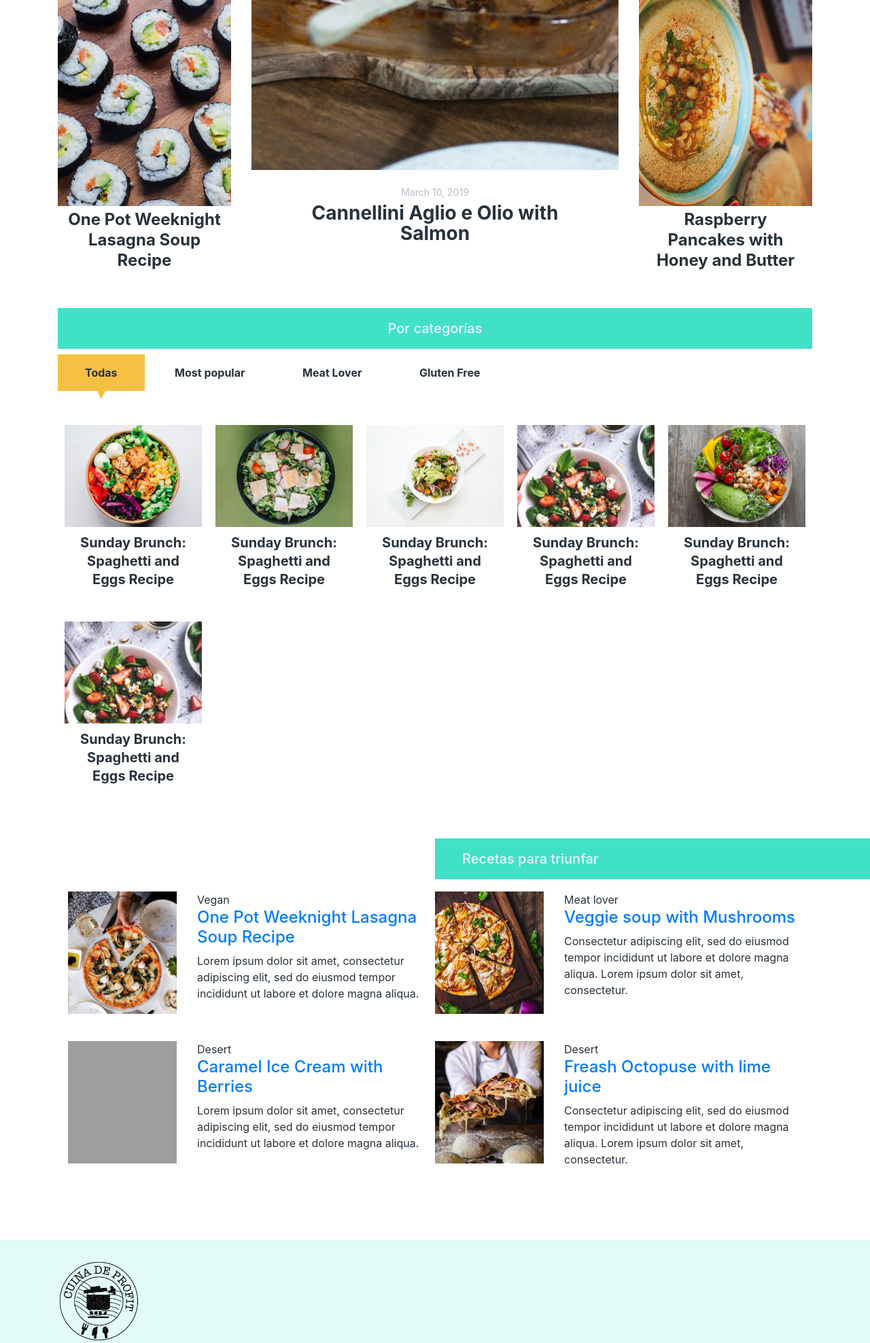
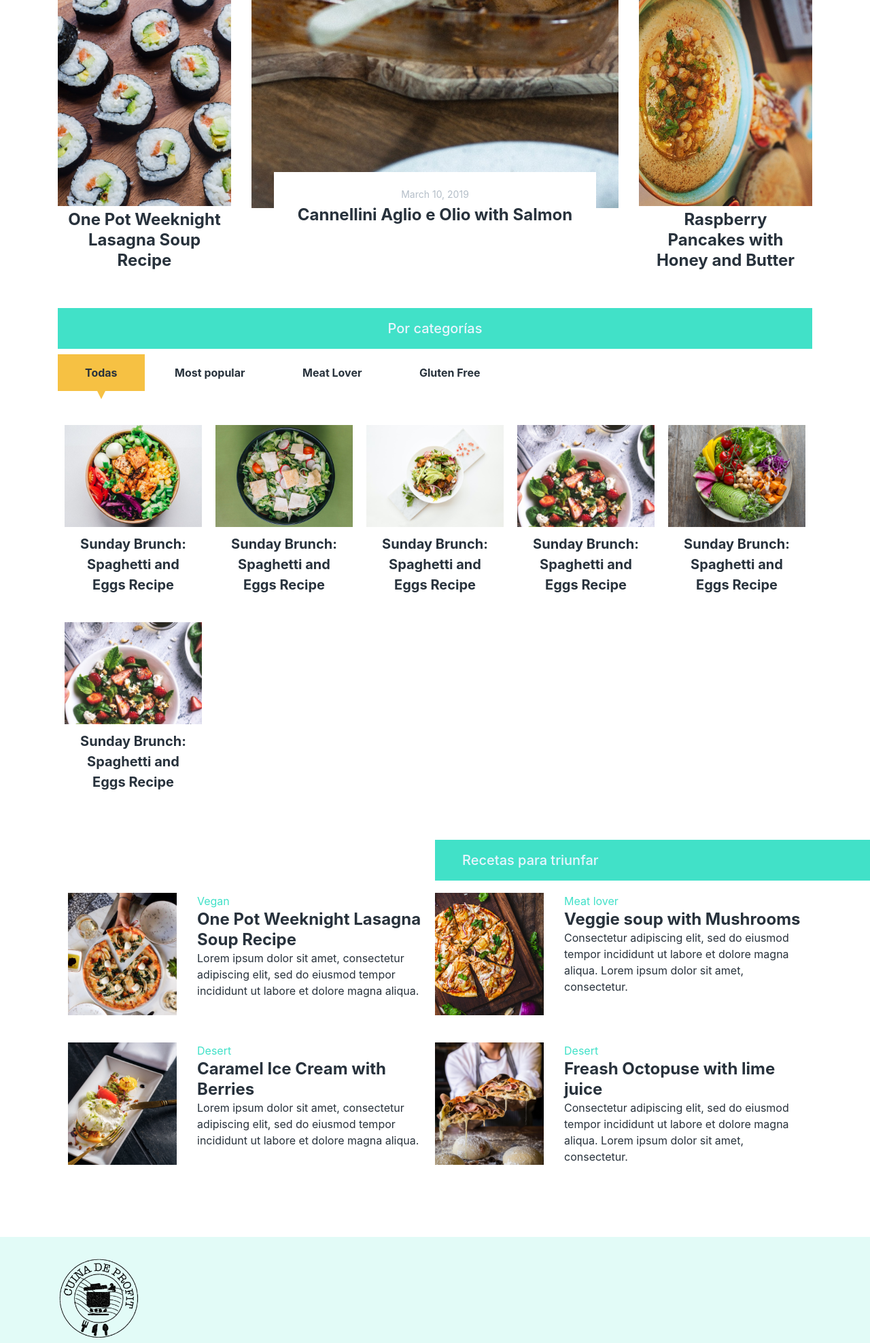
Before and after one commit to barbaragavalda/cuinadeprofit.cat, a PHP site: template src/Web/View/home.twig in a window 1280 px wide. Shown: the part 838-2813 px from the top of the page at 68% size. Run offline with PHP 8.4, Linux system fonts and the light colour scheme; the template is opened without the code that fills it, so the values that code supplies are empty; some libraries are stand-ins or nearby versions; grey boxes are pictures that could not be loaded.

Commit message:
more home

```diff
--- a/public/static/css/style.css
+++ b/public/static/css/style.css
@@ -2,7 +2,7 @@
  * COMMON
  ******************************/
 /* colors */
-body, header a {
+body, header a, .hover-effect .item a {
 	color: rgb(40, 50, 60) !important;
 }
 .black-bg{
@@ -59,7 +59,7 @@ header ul li a:after{
 	background: rgb(65, 225, 200);
 }
 .secondary-color,
-.hover-effect .item:hover .text{
+.hover-effect .item:hover a{
 	color: rgb(246, 193, 67) !important;
 }
 .secondary-bg,
@@ -100,6 +100,14 @@ section {
 .hover-effect .item{
 	position: relative;
 	cursor: pointer;
+}
+
+.hover-effect .item a {
+	display: block;
+	line-height: 30px;
+	font-weight: 700;
+	font-size: 1.5rem;
+	text-decoration: none;
 }
 .hover-effect .item .img{
 	display: flex;
@@ -309,10 +317,6 @@ section h5 {
 .mosaic .text {
 	padding: 5px 10px 0 10px;
 }
-.mosaic .text h3, .mosaic .text h4 {
-	line-height: 30px;
-	font-weight: 700;
-}
 .mosaic .large-item .text {
 	text-align: center;
 	display: inline-block;
@@ -381,9 +385,9 @@ section h5 {
 #filter-items .item .img{
 	height: 150px;
 }
-#filter-items .item h5{
-	font-weight: 700;
-	line-height: 27px;
+#filter-items .item a{
+	font-size: 1.25rem;
+	text-align: center;
 	padding: 10px;
 }
 
--- a/src/Web/View/home.twig
+++ b/src/Web/View/home.twig
@@ -27,7 +27,7 @@
                         <div class="img" style="background-image: url('{{ staticDomain }}img/dummy/lasagna.jpg');"></div>
                         <div class="text white-bg">
                             <span class="grey-color">March 10, 2019</span>
-                            <h3>Cannellini Aglio e Olio with Salmon</h3>
+                            <a href="{{ domain }}{% trans %}receta{% endtrans %}/1">Cannellini Aglio e Olio with Salmon</a>
                         </div>
                     </div>
                 </div>
@@ -35,13 +35,13 @@
                     <div class="item">
                         <div class="img" data-setbg="img/recipe-1.jpg" style="background-image: url('{{ staticDomain }}img/dummy/carrot-cake.jpg');"></div>
                         <div class="text">
-                            <h4>Raw Vegan Carrot Cake Bites with Avocado</h4>
+                            <a href="{{ domain }}{% trans %}receta{% endtrans %}/2">Raw Vegan Carrot Cake Bites with Avocado</a>
                         </div>
                     </div>
                     <div class="item">
                         <div class="img" data-setbg="img/recipe-2.jpg" style="background-image: url('{{ staticDomain }}img/dummy/sushi.jpg');"></div>
                         <div class="text">
-                            <h4>One Pot Weeknight Lasagna Soup Recipe</h4>
+                            <a href="{{ domain }}{% trans %}receta{% endtrans %}/3">One Pot Weeknight Lasagna Soup Recipe</a>
                         </div>
                     </div>
                 </div>
@@ -49,13 +49,13 @@
                     <div class="item">
                         <div class="img" data-setbg="img/recipe-4.jpg" style="background-image: url('{{ staticDomain }}img/dummy/hamburger.jpg');"></div>
                         <div class="text">
-                            <h4>Beef Burger with French Fries and Salad</h4>
+                            <a href="{{ domain }}{% trans %}receta{% endtrans %}/4">Beef Burger with French Fries and Salad</a>
                         </div>
                     </div>
                     <div class="item">
                         <div class="img" data-setbg="img/recipe-5.jpg" style="background-image: url('{{ staticDomain }}img/dummy/hummus.jpg');"></div>
                         <div class="text">
-                            <h4>Raspberry Pancakes with Honey and Butter</h4>
+                            <a href="{{ domain }}{% trans %}receta{% endtrans %}/5">Raspberry Pancakes with Honey and Butter</a>
                         </div>
                     </div>
                 </div>
@@ -81,27 +81,27 @@
         <div id="filter-items" class="hover-effect clearfix">
             <div class="item mix all mostpopular">
                 <div class="img" style="background-image: url('{{ staticDomain }}img/dummy/salad-1.jpg')"></div>
-                <h5 class="text">Sunday Brunch: Spaghetti and Eggs Recipe</h5>
+                <a href="#" class="text">Sunday Brunch: Spaghetti and Eggs Recipe</a>
             </div>
             <div class="item mix all mostpopular">
                 <div class="img" style="background-image: url('{{ staticDomain }}img/dummy/salad-2.jpg')"></div>
-                <h5 class="text">Sunday Brunch: Spaghetti and Eggs Recipe</h5>
+                <a href="#" class="text">Sunday Brunch: Spaghetti and Eggs Recipe</a>
             </div>
             <div class="item mix all meatlover mostpopular">
                 <div class="img" style="background-image: url('{{ staticDomain }}img/dummy/salad-3.jpg')"></div>
-                <h5 class="text">Sunday Brunch: Spaghetti and Eggs Recipe</h5>
+                <a href="#" class="text">Sunday Brunch: Spaghetti and Eggs Recipe</a>
             </div>
             <div class="item mix all meatlover">
                 <div class="img" style="background-image: url('{{ staticDomain }}img/dummy/salad-4.jpg')"></div>
-                <h5 class="text">Sunday Brunch: Spaghetti and Eggs Recipe</h5>
+                <a href="#" class="text">Sunday Brunch: Spaghetti and Eggs Recipe</a>
             </div>
             <div class="item mix all meatlover glutenfree">
                 <div class="img" style="background-image: url('{{ staticDomain }}img/dummy/salad-5.jpg')"></div>
-                <h5 class="text">Sunday Brunch: Spaghetti and Eggs Recipe</h5>
+                <a href="#" class="text">Sunday Brunch: Spaghetti and Eggs Recipe</a>
             </div>
             <div class="item mix all meatlover">
                 <div class="img" style="background-image: url('{{ staticDomain }}img/dummy/salad-4.jpg')"></div>
-                <h5 class="text">Sunday Brunch: Spaghetti and Eggs Recipe</h5>
+                <a href="#" class="text">Sunday Brunch: Spaghetti and Eggs Recipe</a>
             </div>
         </div>
     </section>
@@ -120,10 +120,8 @@
                                 <div class="img" style="background-image: url('{{ staticDomain }}img/dummy/pizza-2.jpg');"></div>
                             </div>
                             <div class="col-sm-8">
-                                <div class="cat-name">Vegan</div>
-                                <a href="#">
-                                    <h4>One Pot Weeknight Lasagna Soup Recipe</h4>
-                                </a>
+                                <div class="main-color">Vegan</div>
+                                <a href="#">One Pot Weeknight Lasagna Soup Recipe</a>
                                 <p>Lorem ipsum dolor sit amet, consectetur adipiscing elit, sed do eiusmod tempor
                                     incididunt ut labore et dolore magna aliqua.</p>
                             </div>
@@ -135,10 +133,8 @@
                                 <div class="img" style="background-image: url('{{ staticDomain }}img/dummy/pizza-1.jpg');"></div>
                             </div>
                             <div class="col-sm-8">
-                                <div class="cat-name">Meat lover</div>
-                                <a href="#">
-                                    <h4>Veggie soup with Mushrooms</h4>
-                                </a>
+                                <div class="main-color">Meat lover</div>
+                                <a href="#">Veggie soup with Mushrooms</a>
                                 <p>Consectetur adipiscing elit, sed do eiusmod tempor incididunt ut labore et dolore
                                     magna aliqua. Lorem ipsum dolor sit amet, consectetur.</p>
                             </div>
@@ -150,10 +146,8 @@
                                 <div class="img" style="background-image: url('{{ staticDomain }}img/dummy/burrata.jpg');"></div>
                             </div>
                             <div class="col-sm-8">
-                                <div class="cat-name">Desert</div>
-                                <a href="#">
-                                    <h4>Caramel Ice Cream with Berries</h4>
-                                </a>
+                                <div class="main-color">Desert</div>
+                                <a href="#">Caramel Ice Cream with Berries</a>
                                 <p>Lorem ipsum dolor sit amet, consectetur adipiscing elit, sed do eiusmod tempor
                                     incididunt ut labore et dolore magna aliqua.</p>
                             </div>
@@ -165,10 +159,8 @@
                                 <div class="img" style="background-image: url('{{ staticDomain }}img/dummy/calzone.jpg');"></div>
                             </div>
                             <div class="col-sm-8">
-                                <div class="cat-name">Desert</div>
-                                <a href="#">
-                                    <h4>Freash Octopuse with lime juice</h4>
-                                </a>
+                                <div class="main-color">Desert</div>
+                                <a href="#">Freash Octopuse with lime juice</a>
                                 <p>Consectetur adipiscing elit, sed do eiusmod tempor incididunt ut labore et dolore
                                     magna aliqua. Lorem ipsum dolor sit amet, consectetur.</p>
                             </div>
```
Also changed, not shown: public/static/img/dummy/burrata.jpg (renamed from public/static/img/dummy/buttata.jpg).
